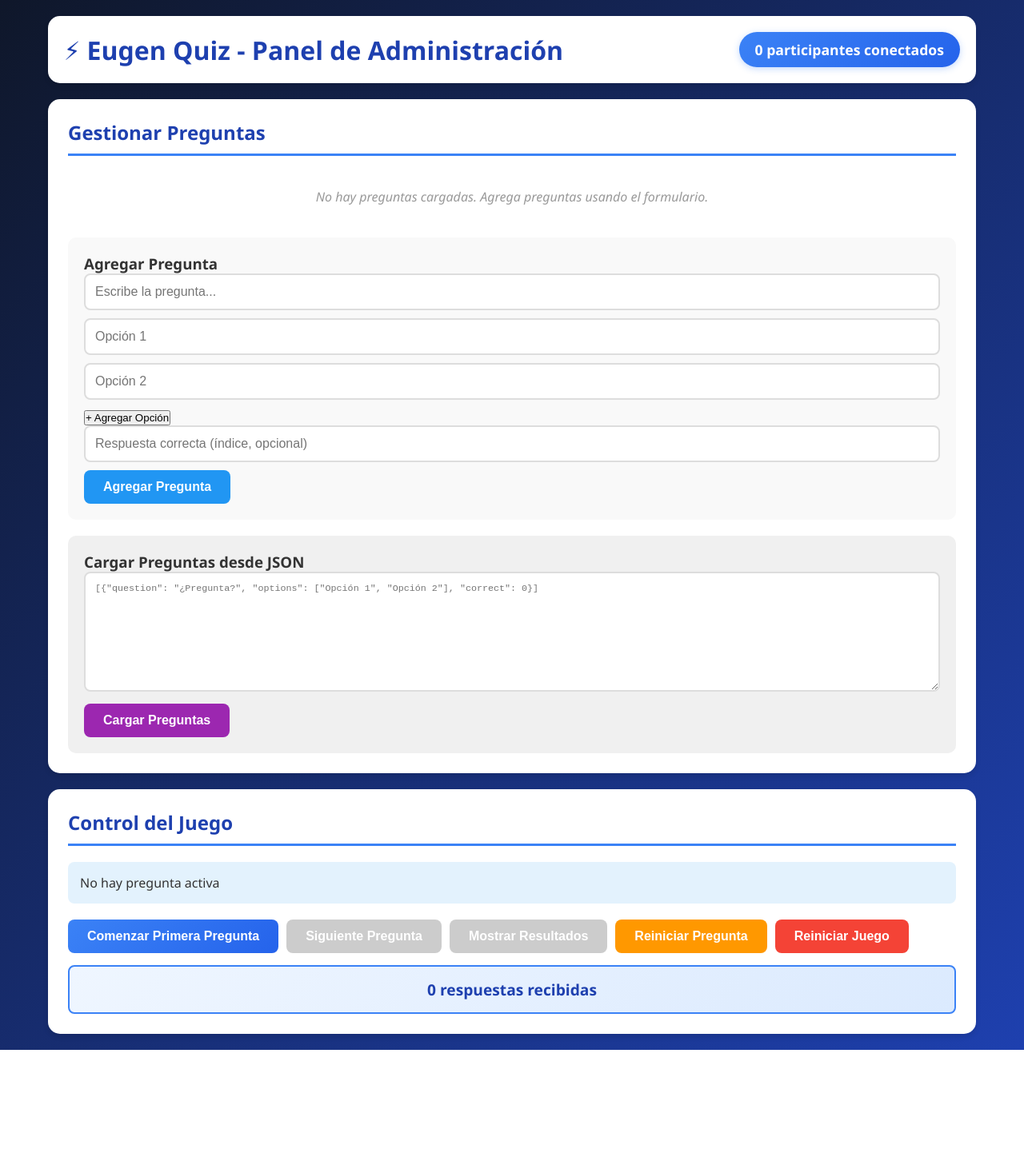
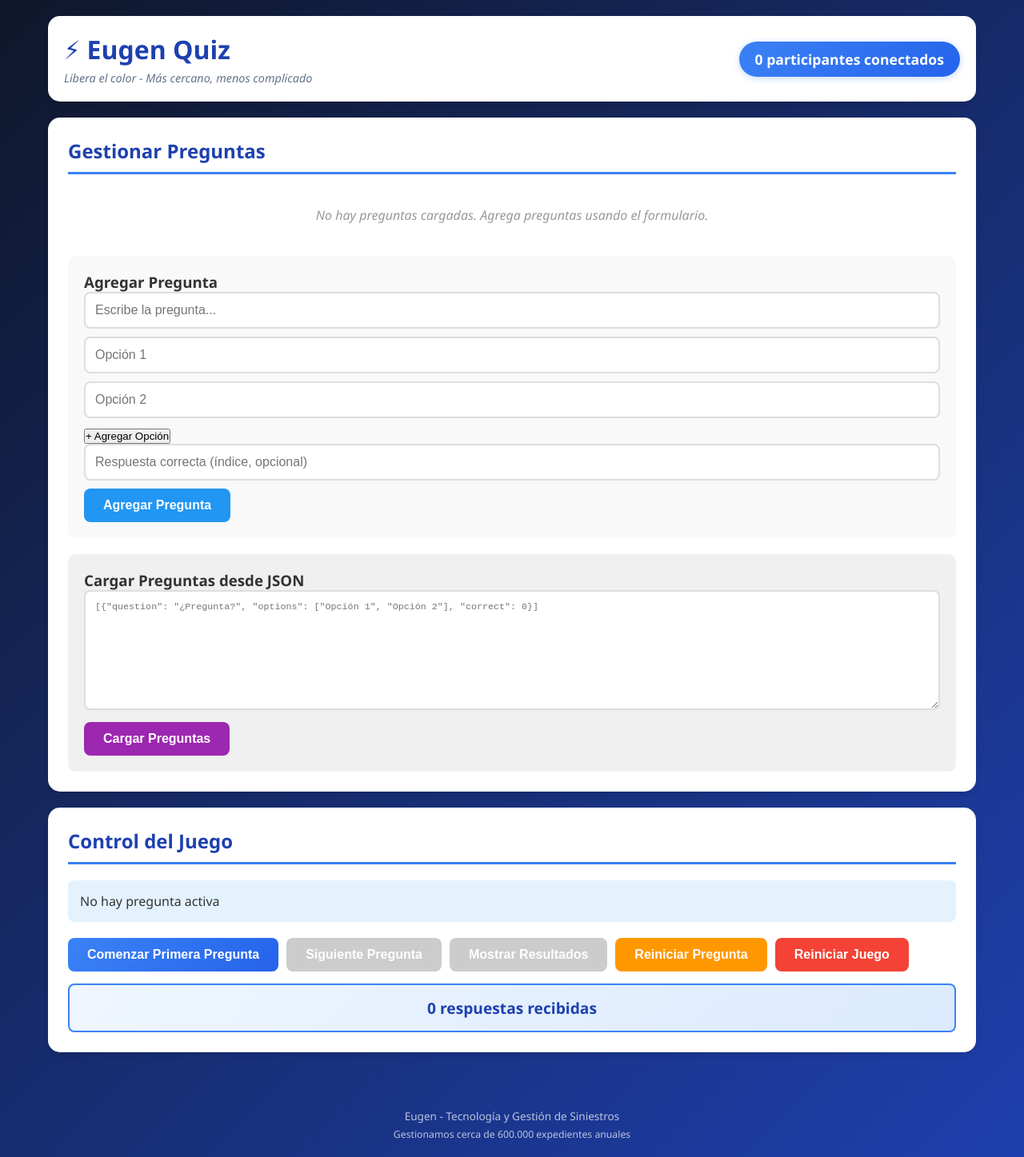
Before and after one commit to jfernandeze/quiz-eugen, a website: page public/admin.html in a window 1280 px wide. Shown: the whole page at 80% size. Before the commit the page ends 1313 px from the top, so only its background shows below. Drawn offline with nearby package versions, Linux system fonts and the light colour scheme; no server answers.

Commit message:
Incorporar eslogan y branding oficial de Eugen - Libera el color

```diff
--- a/public/admin.html
+++ b/public/admin.html
@@ -9,7 +9,10 @@
 <body class="admin-body">
     <div class="container">
         <header class="header">
-            <h1>⚡ Eugen Quiz - Panel de Administración</h1>
+            <div>
+                <h1>⚡ Eugen Quiz</h1>
+                <p style="margin: 5px 0 0 0; color: #64748b; font-size: 0.9em; font-style: italic;">Libera el color - Más cercano, menos complicado</p>
+            </div>
             <div class="participant-counter">
                 <span id="participantCount">0</span> participantes conectados
             </div>
@@ -69,5 +72,9 @@
 
     <script src="/socket.io/socket.io.js"></script>
     <script src="admin.js"></script>
+    <footer style="text-align: center; color: rgba(255,255,255,0.7); margin-top: 30px; padding: 20px; font-size: 0.85em;">
+        <p>Eugen - Tecnología y Gestión de Siniestros</p>
+        <p style="margin-top: 5px; font-size: 0.9em;">Gestionamos cerca de 600.000 expedientes anuales</p>
+    </footer>
 </body>
 </html>
```
Also changed, not shown: public/player.html (+2 -1 lines), public/results.html (+6 -1 lines), README.md.
